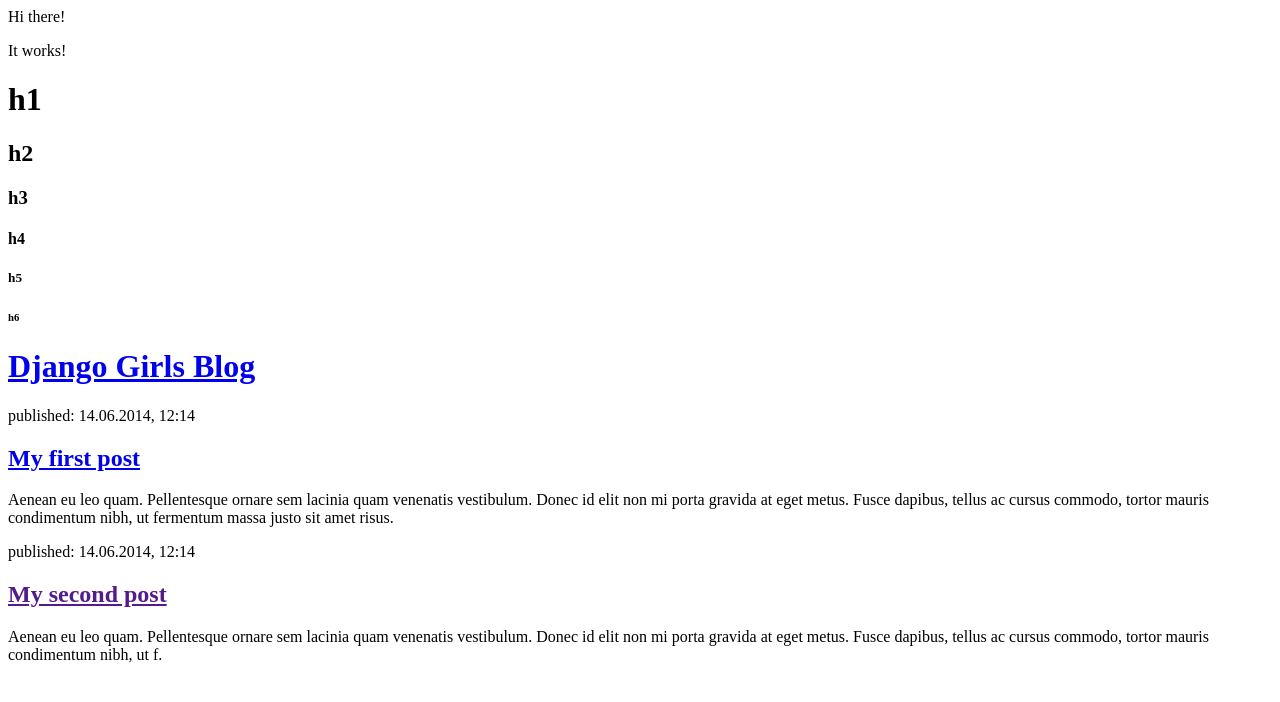
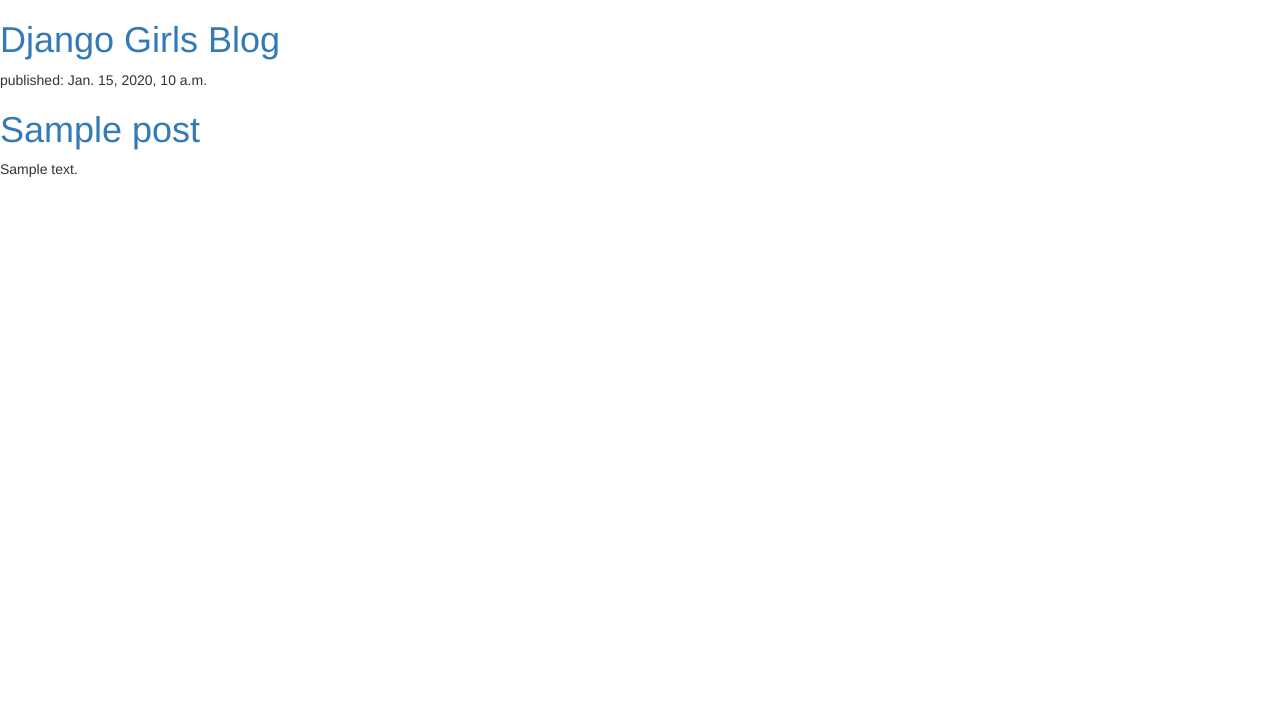
Before and after one commit to Nor35/F, a Django app: template blog/templates/blog/post_list.html in a window 1280 px wide. Shown: the top 702 px of the page. Run offline with Django 3.2, Linux system fonts and the light colour scheme; the template is opened without the code that fills it: values that come from a table or form of the project are taken from there, others are empty; tables that the repository leaves empty hold one stand-in row (values such as "Sample post"); some libraries are stand-ins or nearby versions.

Commit message:
Begin work with css

```diff
--- a/blog/templates/blog/post_list.html
+++ b/blog/templates/blog/post_list.html
@@ -1,34 +1,20 @@
  <html>
         <head>
             <title>Ola's blog</title>
+			<link rel="stylesheet" href="//maxcdn.bootstrapcdn.com/bootstrap/3.2.0/css/bootstrap.min.css">
+			<link rel="stylesheet" href="//maxcdn.bootstrapcdn.com/bootstrap/3.2.0/css/bootstrap-theme.min.css">
         </head>
         <body>
-            <p>Hi there!</p>
-            <p>It works!</p>
-			<h1>
-				h1
-				<h2>
-					h2
-					<h3>
-				h3 <h4>h4<h5>h5<h6>h6</h6></h5></h4>
-			</h3>
-				</h2>
-			</h1>
+			<div>
+				<h1><a href="/">Django Girls Blog</a></h1>
+			</div>
 
+			{% for post in posts %}
 			<div>
-                <h1><a href=https://vk.com/feed>Django Girls Blog</a></h1>
-            </div>
-
-            <div>
-                <p>published: 14.06.2014, 12:14</p>
-                <h2><a href=http://127.0.0.1:8000/>My first post</a></h2>
-                <p>Aenean eu leo quam. Pellentesque ornare sem lacinia quam venenatis vestibulum. Donec id elit non mi porta gravida at eget metus. Fusce dapibus, tellus ac cursus commodo, tortor mauris condimentum nibh, ut fermentum massa justo sit amet risus.</p>
-            </div>
-
-            <div>
-                <p>published: 14.06.2014, 12:14</p>
-                <h2><a href="">My second post</a></h2>
-                <p>Aenean eu leo quam. Pellentesque ornare sem lacinia quam venenatis vestibulum. Donec id elit non mi porta gravida at eget metus. Fusce dapibus, tellus ac cursus commodo, tortor mauris condimentum nibh, ut f.</p>
-            </div>
+				<p>published: {{ post.published_date }}</p>
+					<h1><a href="">{{ post.title }}</a></h1>
+				<p>{{ post.text|linebreaksbr }}</p>
+			</div>
+			{% endfor %}
         </body>
     </html>
--- a/blog/views.py
+++ b/blog/views.py
@@ -1,5 +1,7 @@
 from django.shortcuts import render
+from django.utils import timezone
+from .models import Post
 
 def post_list(request):
-    return render(request, 'blog/post_list.html', {})
-# Create your views here.
+    posts = Post.objects.filter(published_date__lte=timezone.now()).order_by('published_date')
+    return render(request, 'blog/post_list.html', {'posts': posts})
```
Also changed, not shown: blog/static/css/blog.css (added).
